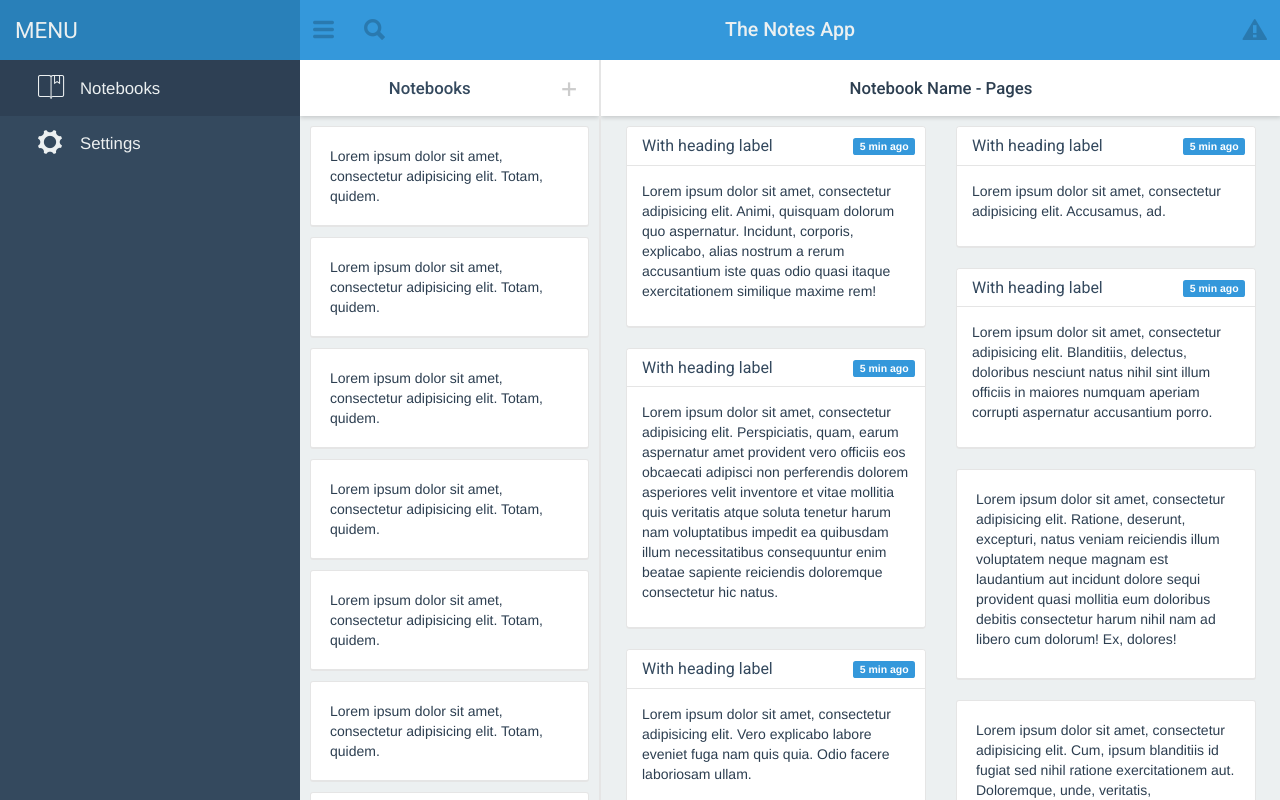
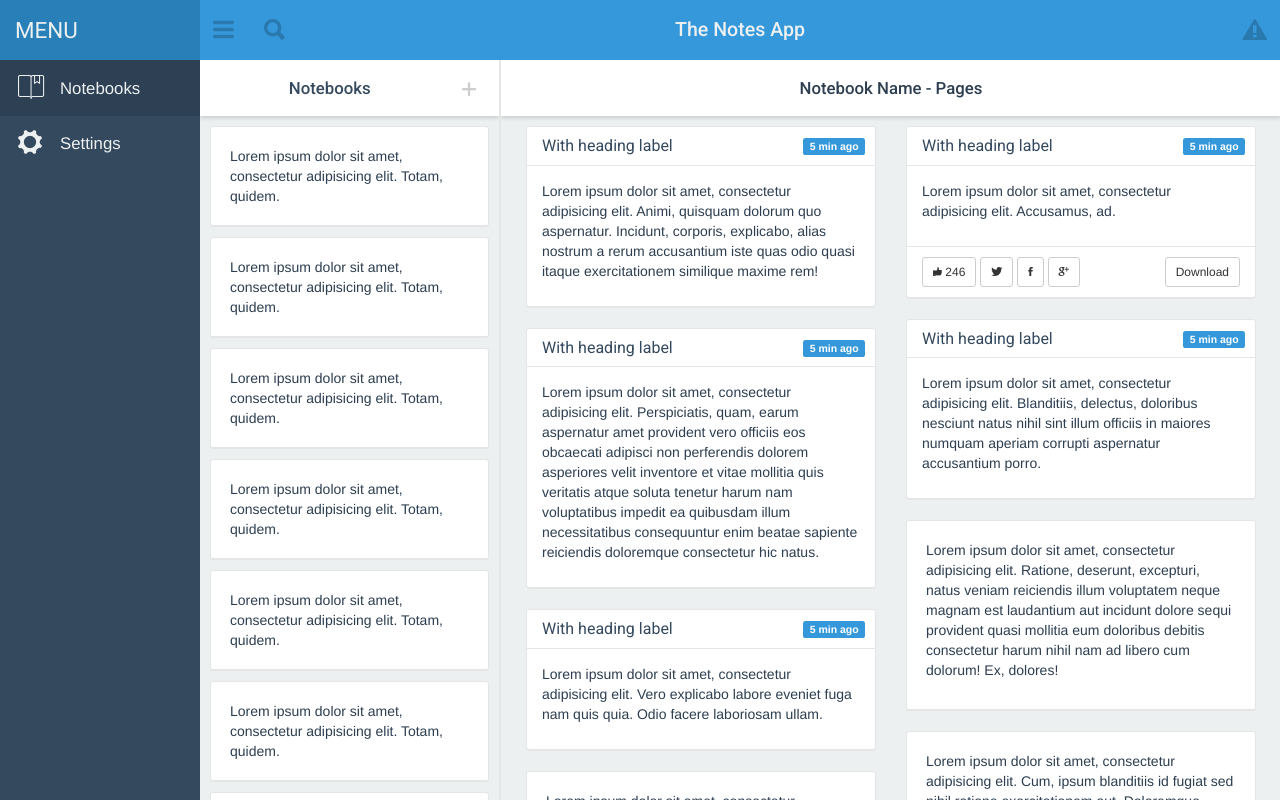
Before and after one commit to tc-dev/Notes.Web, a website: page src/layout_static.html in a window 1280 px wide. Drawn offline with nearby package versions, Linux system fonts and the light colour scheme; files whose address does not match are found by name; a web font is replaced by a local one.

Commit message:
style: make navigation menu thinner

```diff
--- a/src/css/main.css
+++ b/src/css/main.css
@@ -57,7 +57,7 @@ body{
 .side-left{
 	position: fixed;
 	padding: 0;
-	width: 300px;
+	width: 200px;
 	height: 100%;
 
 	z-index: 2;
@@ -119,7 +119,7 @@ body{
 				display: block;
 				font-size: 1.2em;
 				font-weight: normal;
-				padding: 15px 15px 15px 80px;
+				padding: 15px 15px 15px 60px;
 			}
 			.side-nav-item > a:first-child{
 				padding-top: 17px;
@@ -231,7 +231,7 @@ body{
 			position: absolute;		/* try to use relative for large searching (like .side-wrapper-large) */
 			padding: 10px;
 			padding-bottom: 60px;	/* remove this if you use relative position */
-			width: 300px;
+			width: 200px;
 			height: 100%;
 			display: none;
 			overflow: hidden;
@@ -254,7 +254,7 @@ body{
 .content{
 	position: fixed;
 	padding: 0;
-	padding-left: 300px;
+	padding-left: 200px;
 	width: 100%;
 	height: 100%;
 
--- a/src/layout_static.html
+++ b/src/layout_static.html
@@ -394,6 +394,13 @@
                                             <div class="panel-body" style="display: block;">
                                                 <p>Lorem ipsum dolor sit amet, consectetur adipisicing elit. Accusamus, ad.</p>
                                             </div>
+                                            <div class="panel-footer">
+                                                <a href="#" class="btn btn-default btn-sm pull-right">Download</a>
+                                                <a href="#" class="btn btn-default btn-sm"><i class="icon ion-thumbsup"></i> 246</a>
+                                                <a href="#" class="btn btn-default btn-sm"><i class="icon ion-social-twitter"></i></a>
+                                                <a href="#" class="btn btn-default btn-sm"><i class="icon ion-social-facebook"></i></a>
+                                                <a href="#" class="btn btn-default btn-sm"><i class="icon ion-social-googleplus"></i></a>
+                                            </div>
                                         </div>
 
                                         <div class="panel panel-default">
```
